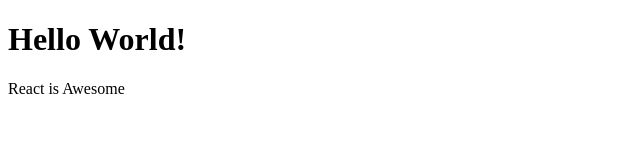
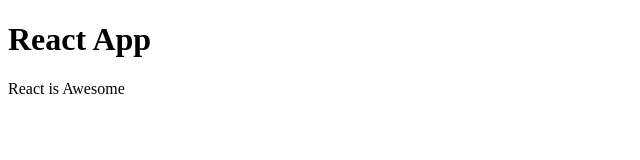
Before and after one commit to adityarrestu/berkenalan-dengan-react, a React (Create React App) app: page / in a window 1280 px wide. Shown: the top 160 px of the page, without its empty margins (0-640 px from the left). Built offline with nearby package versions, Linux system fonts and the light colour scheme.

Commit message:
menggunakan props di App

```diff
--- a/src/App.js
+++ b/src/App.js
@@ -1,9 +1,10 @@
 import React from "react";
 
-function App() {
+function App(props) {
+  console.log(props);
   return (
     <>
-      <h1>Hello World!</h1>
+      <h1>{props.nama}</h1>
       <p>React is Awesome</p>
     </>
   );
--- a/src/index.js
+++ b/src/index.js
@@ -30,7 +30,7 @@ import App from "./App.js";
 );
 */
 
-const element = <App />;
+const element = <App nama="React App" />;
 
 // mengambil root dalam HTML untuk menempatkan element dalam root
 const domElement = document.getElementById("root");
```
